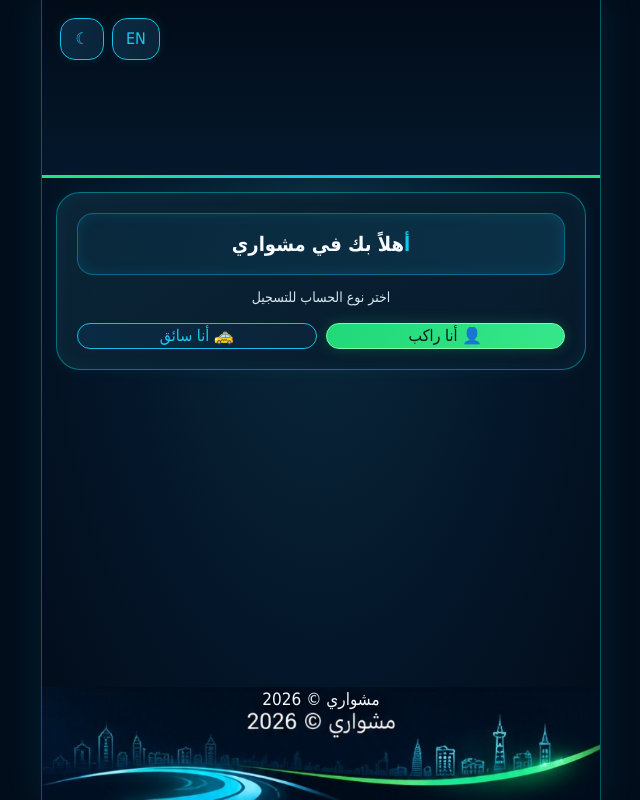
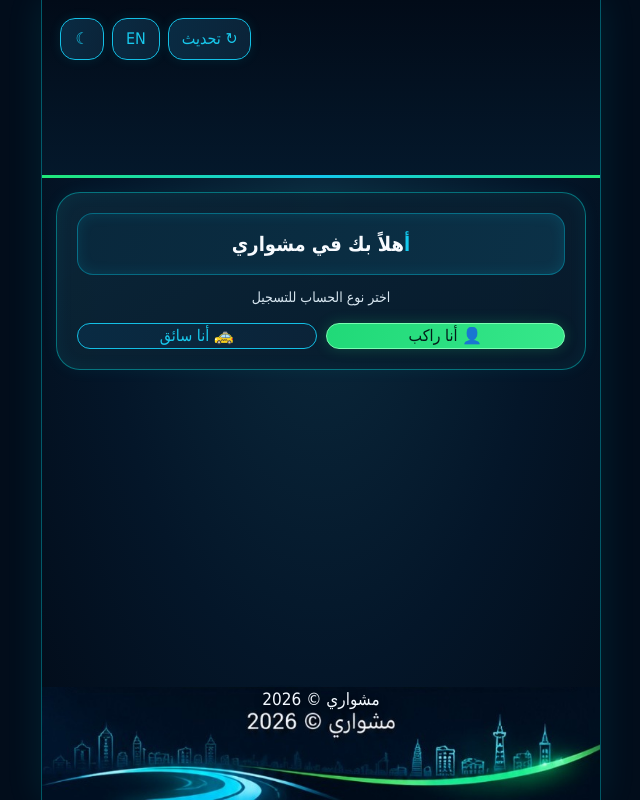
Before and after one commit to abenaljnob711/Meshwari, a website: page public/index.html in a window 1280 px wide. Shown: the whole page, without its empty margins (319-959 px from the left). Drawn offline with nearby package versions, Linux system fonts and the light colour scheme; files whose address does not match are found by name.

Commit message:
Add manual refresh buttons to all Meshwari apps
* Add safe manual refresh button to all Meshwari apps

* Add safe manual refresh button to all Meshwari apps

* Add safe manual refresh button to all Meshwari apps

```diff
--- a/public/index.html
+++ b/public/index.html
@@ -55,7 +55,7 @@ button.gold{background:linear-gradient(105deg,#092b43,#0b2338)!important;color:#
 .mw-map-pin-wrap{background:transparent!important;border:0!important;box-shadow:none!important}.mw-map-pin-wrap svg{display:block;width:28px;height:38px;overflow:visible}
 </style></head>
 <body data-theme="light"><div class="wrap">
-<header class="mesh-header"><div class="mesh-brand-art" role="img" aria-label="مشواري، تطبيق النقل الذكي"></div><div class="mesh-header-actions"><button class="gold" id="langBtn">EN</button><button class="gold" id="themeBtn" aria-label="تغيير المظهر">☾</button></div></header>
+<header class="mesh-header"><div class="mesh-brand-art" role="img" aria-label="مشواري، تطبيق النقل الذكي"></div><div class="mesh-header-actions"><button class="gold" id="refreshPageBtn" type="button" onclick="refreshMeshwariPage(this)" aria-label="تحديث الصفحة" title="تحديث الصفحة">↻ تحديث</button><button class="gold" id="langBtn">EN</button><button class="gold" id="themeBtn" aria-label="تغيير المظهر">☾</button></div></header>
 <main id="app"><div class="card text-center"><h2 class="text-xl font-bold mb-3">أهلاً بك في مشواري</h2><p class="muted text-sm mb-4">اختر نوع الحساب للتسجيل</p><div class="grid2"><button class="primary" onclick="chooseRole('passenger')">أنا راكب</button><button class="gold" onclick="chooseRole('driver')">أنا سائق</button></div></div></main>
 <footer class="mesh-footer"><span>مشواري © 2026</span></footer></div>
 <script src="https://unpkg.com/leaflet@1.9.4/dist/leaflet.js" integrity="sha256-20nQCchB9co0qIjJZRGuk2/Z9VM+kNiyxNV1lvTlZBo=" crossorigin=""></script>
@@ -301,4 +301,18 @@ document.addEventListener('pointerdown',function(event){
 if(token)home();else start();
 </script>
 <script>if('serviceWorker'in navigator&&location.protocol==='https:'){window.addEventListener('load',()=>navigator.serviceWorker.register('/sw.js').catch(error=>console.warn('PWA registration failed',error)))}</script>
+<script>
+async function refreshMeshwariPage(button){
+  if(button){button.disabled=true;button.setAttribute('aria-busy','true');button.textContent='…';}
+  try{
+    if('serviceWorker' in navigator){
+      const registrations=await navigator.serviceWorker.getRegistrations();
+      await Promise.all(registrations.map(registration=>registration.update().catch(()=>null)));
+    }
+  }catch(error){console.warn('Refresh update check failed',error);}
+  const freshUrl=new URL(location.href);
+  freshUrl.searchParams.set('_mw_refresh',String(Date.now()));
+  location.replace(freshUrl.href);
+}
+</script>
 </body></html>
```
Also changed, not shown: public/admin.html (+15 -1 lines), public/driver.html (+15 -1 lines).
